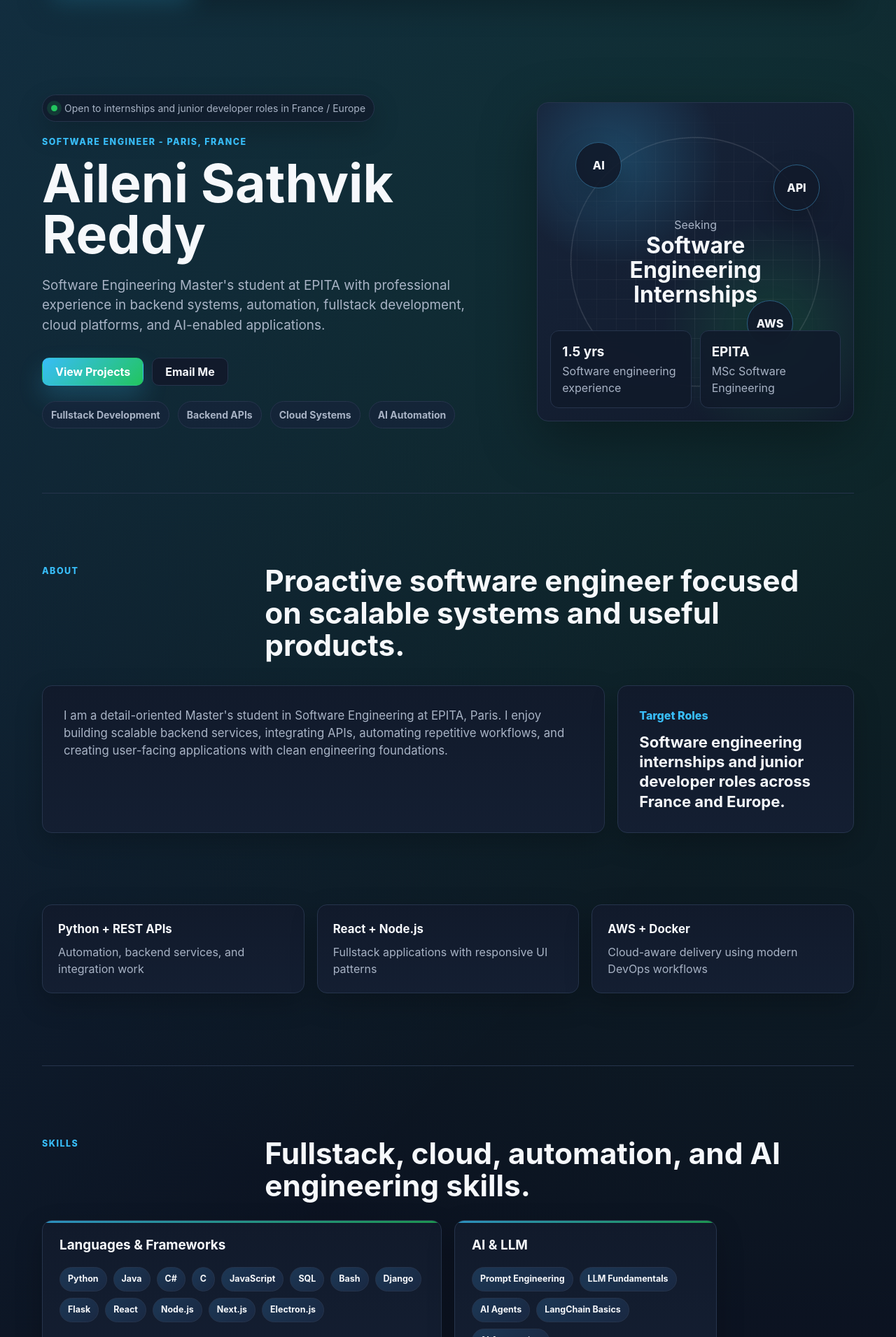
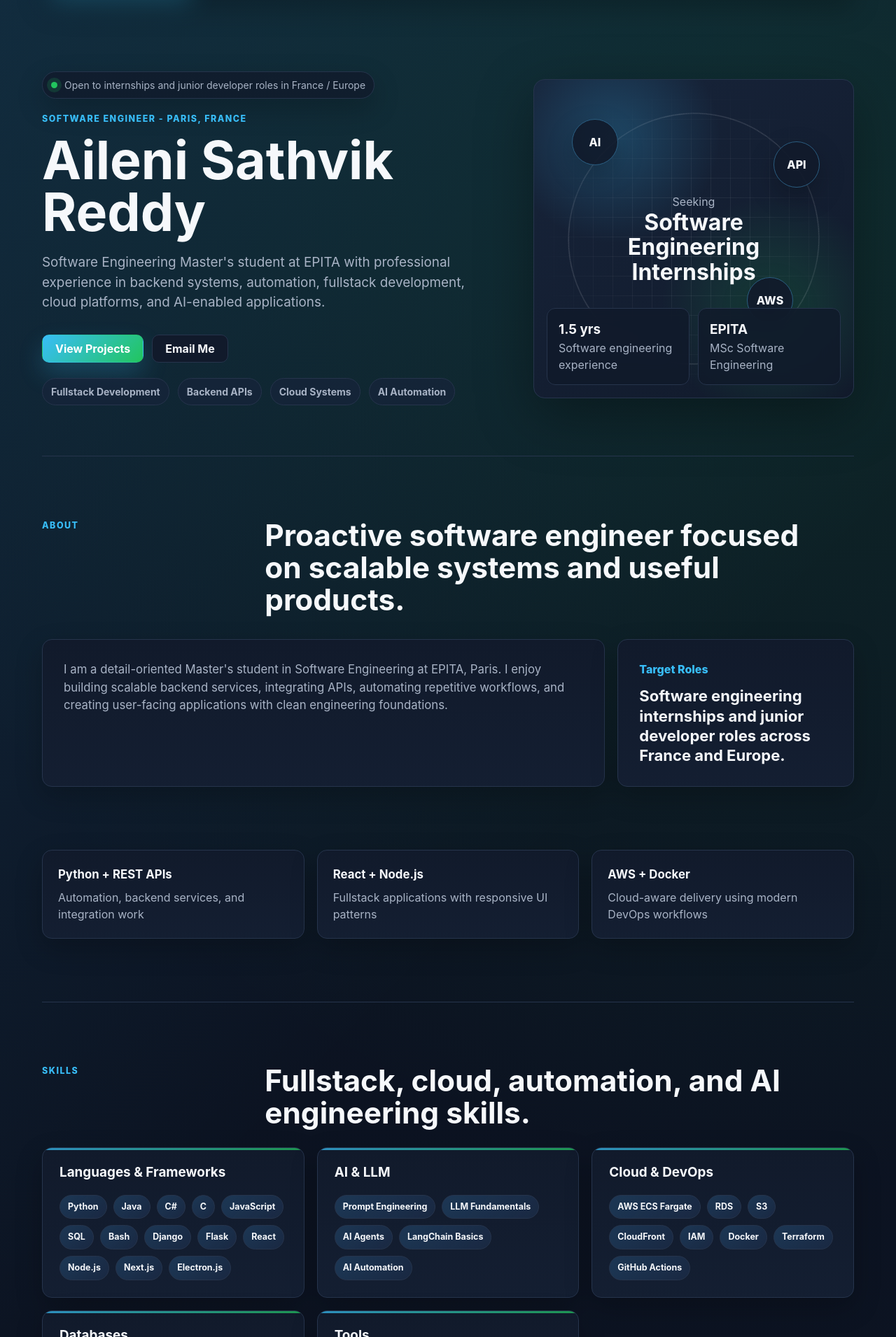
Before and after one commit to Sathvik733/my_portfolio, a React (Vite) app: page / in a window 1280 px wide. Shown: the part 90-2000 px from the top of the page at 70% size. Built offline with nearby package versions, Linux system fonts and the light colour scheme.

Commit message:
Font size issue resolved

```diff
--- a/src/App.css
+++ b/src/App.css
@@ -1,18 +1,18 @@
 .site-shell {
   width: min(1160px, calc(100% - 40px));
   margin: 0 auto;
-  padding: 24px 0 72px;
+  padding: 1.5rem 0 4.5rem;
 }
 
 .nav {
   position: sticky;
-  top: 18px;
+  top: 1.125rem;
   z-index: 20;
   display: grid;
   grid-template-columns: auto 1fr auto;
   align-items: center;
-  gap: 16px;
-  padding: 10px;
+  gap: 1rem;
+  padding: 0.625rem;
   border: 1px solid var(--border);
   border-radius: 12px;
   background: color-mix(in srgb, var(--surface) 88%, transparent);
@@ -30,12 +30,12 @@
   align-items: center;
   justify-content: center;
   text-decoration: none;
-  font-weight: 750;
+  font-weight: 700;
 }
 
 .brand {
-  gap: 10px;
-  padding: 4px 12px 4px 4px;
+  gap: 0.625rem;
+  padding: 0.25rem 0.75rem 0.25rem 0.25rem;
   color: #ffffff;
   background:
     linear-gradient(135deg, color-mix(in srgb, var(--accent) 28%, transparent), transparent),
@@ -45,9 +45,9 @@
 }
 
 .brand img {
-  width: 34px;
-  height: 34px;
-  border-radius: 10px;
+  width: 2.125rem;
+  height: 2.125rem;
+  border-radius: 0.625rem;
   display: block;
 }
 
@@ -96,12 +96,12 @@
 }
 
 .hero-section {
-  min-height: calc(100svh - 96px);
+  min-height: auto;
   display: grid;
-  grid-template-columns: minmax(0, 1.08fr) minmax(340px, 0.76fr);
+  grid-template-columns: minmax(0, 1.08fr) minmax(20rem, 0.76fr);
   align-items: center;
-  gap: clamp(28px, 5vw, 64px);
-  padding: clamp(72px, 9vw, 116px) 0 72px;
+  gap: clamp(1.75rem, 4vw, 4rem);
+  padding: clamp(4.5rem, 8vw, 6.5rem) 0 clamp(3.75rem, 6vw, 4.5rem);
 }
 
 .status-row {
@@ -109,9 +109,9 @@
   max-width: 100%;
   display: inline-flex;
   align-items: center;
-  gap: 10px;
-  margin-bottom: 20px;
-  padding: 8px 12px;
+  gap: 0.625rem;
+  margin-bottom: 1.25rem;
+  padding: 0.5rem 0.75rem;
   border: 1px solid var(--border);
   border-radius: 999px;
   color: var(--muted);
@@ -121,8 +121,8 @@
 }
 
 .status-dot {
-  width: 9px;
-  height: 9px;
+  width: 0.5625rem;
+  height: 0.5625rem;
   border-radius: 50%;
   background: var(--success);
   box-shadow: 0 0 0 6px color-mix(in srgb, var(--success) 16%, transparent);
@@ -146,7 +146,7 @@
   margin: 0;
   color: var(--accent);
   font-size: var(--font-xs);
-  font-weight: 850;
+  font-weight: 800;
   letter-spacing: 0.12em;
   text-transform: uppercase;
 }
@@ -209,7 +209,7 @@
 
 .profile-panel {
   position: relative;
-  min-height: 456px;
+  min-height: clamp(22rem, 38vw, 28.5rem);
   overflow: hidden;
   border: 1px solid var(--border);
   border-radius: 16px;
@@ -247,30 +247,30 @@
 .profile-orbit span {
   position: absolute;
   display: grid;
-  width: 66px;
-  height: 66px;
+  width: 4.125rem;
+  height: 4.125rem;
   place-items: center;
   border: 1px solid color-mix(in srgb, var(--accent) 30%, var(--border));
   border-radius: 50%;
   color: var(--text);
   background: color-mix(in srgb, var(--surface) 90%, transparent);
   box-shadow: var(--shadow-soft);
-  font-weight: 850;
+  font-weight: 800;
 }
 
 .profile-orbit span:nth-child(1) {
-  top: 56px;
-  left: 54px;
+  top: 3.5rem;
+  left: 3.375rem;
 }
 
 .profile-orbit span:nth-child(2) {
-  top: 88px;
-  right: 48px;
+  top: 5.5rem;
+  right: 3rem;
 }
 
 .profile-orbit span:nth-child(3) {
-  right: 86px;
-  bottom: 106px;
+  right: 5.375rem;
+  bottom: 6.625rem;
 }
 
 .profile-core {
@@ -301,9 +301,9 @@
 
 .stats-grid {
   position: absolute;
-  right: 18px;
-  bottom: 18px;
-  left: 18px;
+  right: 1.125rem;
+  bottom: 1.125rem;
+  left: 1.125rem;
   display: grid;
   grid-template-columns: repeat(2, 1fr);
   gap: 12px;
@@ -324,14 +324,14 @@
 }
 
 .section {
-  padding: clamp(68px, 8vw, 104px) 0;
+  padding: clamp(4.25rem, 7vw, 6.25rem) 0;
   border-top: 1px solid var(--border);
 }
 
 .section-heading {
   display: grid;
-  grid-template-columns: minmax(150px, 0.34fr) minmax(0, 1fr);
-  gap: 32px;
+  grid-template-columns: minmax(9rem, 0.34fr) minmax(0, 1fr);
+  gap: clamp(1.25rem, 3vw, 2rem);
   align-items: start;
   margin-bottom: 34px;
 }
@@ -369,20 +369,20 @@
 
 .about-grid > p {
   margin: 0;
-  padding: 30px;
+  padding: 1.875rem;
   color: var(--muted);
   font-size: var(--font-md);
 }
 
 .highlight-card {
-  padding: 30px;
+  padding: 1.875rem;
 }
 
 .highlight-card span {
   display: block;
   margin-bottom: 12px;
   color: var(--accent);
-  font-weight: 850;
+  font-weight: 800;
 }
 
 .highlight-card strong {
@@ -392,13 +392,13 @@
 
 .metrics-section {
   display: grid;
-  grid-template-columns: repeat(3, minmax(0, 1fr));
+  grid-template-columns: repeat(auto-fit, minmax(min(100%, 17rem), 1fr));
   gap: 18px;
-  padding-bottom: clamp(68px, 8vw, 104px);
+  padding-bottom: clamp(4.25rem, 7vw, 6.25rem);
 }
 
 .metrics-section article {
-  padding: 22px;
+  padding: 1.375rem;
   transition:
     transform 180ms ease,
     border-color 180ms ease;
@@ -427,7 +427,7 @@
 }
 
 .skills-grid.grouped {
-  grid-template-columns: repeat(6, minmax(0, 1fr));
+  grid-template-columns: repeat(auto-fit, minmax(min(100%, 19rem), 1fr));
 }
 
 .skill-card,
@@ -440,16 +440,9 @@
 }
 
 .skill-card {
-  min-height: 216px;
-  padding: 24px;
+  padding: 1.5rem;
   position: relative;
   overflow: hidden;
-  grid-column: span 2;
-}
-
-.skill-card:nth-child(1),
-.skill-card:nth-child(3) {
-  grid-column: span 3;
 }
 
 .skill-card::before {
@@ -478,15 +471,16 @@
 }
 
 .projects-grid {
-  grid-template-columns: repeat(3, minmax(0, 1fr));
+  grid-template-columns: repeat(auto-fit, minmax(min(100%, 20rem), 1fr));
   align-items: stretch;
 }
 
 .project-card {
-  min-height: 440px;
+  min-height: 0;
+  height: 100%;
   display: flex;
   flex-direction: column;
-  padding: 24px;
+  padding: 1.5rem;
   position: relative;
   overflow: hidden;
 }
@@ -509,8 +503,8 @@
 }
 
 .project-icon-box {
-  width: 50px;
-  height: 50px;
+  width: 3.125rem;
+  height: 3.125rem;
   display: grid;
   place-items: center;
   border: 1px solid color-mix(in srgb, var(--accent) 40%, var(--border));
@@ -521,8 +515,8 @@
 }
 
 .project-icon {
-  width: 22px;
-  height: 22px;
+  width: 1.375rem;
+  height: 1.375rem;
   fill: currentColor;
   color: var(--accent);
 }
@@ -543,7 +537,7 @@
 .project-topline a,
 .contact-card a {
   color: var(--accent);
-  font-weight: 850;
+  font-weight: 800;
   text-decoration: none;
 }
 
@@ -593,7 +587,7 @@
   color: var(--muted);
   background: var(--chip-bg);
   font-size: var(--font-xs);
-  font-weight: 750;
+  font-weight: 700;
 }
 
 .skill-tags {
@@ -620,15 +614,15 @@
 
 .timeline-item {
   display: grid;
-  grid-template-columns: minmax(210px, 0.38fr) minmax(0, 1fr);
+  grid-template-columns: minmax(13rem, 0.38fr) minmax(0, 1fr);
   gap: 28px;
-  padding: 28px;
+  padding: 1.75rem;
 }
 
 .timeline-item span,
 .company {
   color: var(--accent);
-  font-weight: 850;
+  font-weight: 800;
 }
 
 .timeline-item h3 {
@@ -640,12 +634,12 @@
 }
 
 .cert-grid {
-  grid-template-columns: repeat(3, minmax(0, 1fr));
+  grid-template-columns: repeat(auto-fit, minmax(min(100%, 18rem), 1fr));
 }
 
 .cert-card {
-  min-height: 174px;
-  padding: 26px;
+  min-height: 0;
+  padding: 1.625rem;
 }
 
 .cert-card span {
@@ -653,7 +647,7 @@
   margin-bottom: 16px;
   color: var(--accent);
   font-size: var(--font-xs);
-  font-weight: 850;
+  font-weight: 800;
   letter-spacing: 0.1em;
   text-transform: uppercase;
 }
@@ -668,14 +662,14 @@
 
 .contact-card {
   display: grid;
-  grid-template-columns: 1.35fr 0.85fr 0.8fr;
+  grid-template-columns: minmax(0, 1.35fr) minmax(0, 0.85fr) minmax(0, 0.8fr);
   gap: 12px;
-  padding: 14px;
+  padding: 0.875rem;
 }
 
 .contact-card a,
 .contact-card span {
-  min-height: 62px;
+  min-height: 3.875rem;
   display: grid;
   place-items: center;
   border: 1px solid transparent;
@@ -759,20 +753,7 @@
   }
 
   .profile-panel {
-    min-height: 390px;
-  }
-
-  .skills-grid.grouped,
-  .projects-grid,
-  .cert-grid,
-  .metrics-section {
-    grid-template-columns: repeat(2, minmax(0, 1fr));
-  }
-
-  .skill-card,
-  .skill-card:nth-child(1),
-  .skill-card:nth-child(3) {
-    grid-column: auto;
+    min-height: clamp(22rem, 54vw, 24.5rem);
   }
 
   .contact-card {
@@ -783,11 +764,11 @@
 @media (max-width: 560px) {
   .site-shell {
     width: min(100% - 18px, 460px);
-    padding-top: 10px;
+    padding-top: 0.625rem;
   }
 
   .nav {
-    top: 8px;
+    top: 0.5rem;
   }
 
   .nav-links a {
@@ -812,12 +793,12 @@
   }
 
   .profile-panel {
-    min-height: 360px;
+    min-height: 22.5rem;
   }
 
   .profile-orbit span {
-    width: 54px;
-    height: 54px;
+    width: 3.375rem;
+    height: 3.375rem;
   }
 
   .skills-grid.grouped,
@@ -833,9 +814,9 @@
   .highlight-card,
   .timeline-item,
   .skill-card,
-  .cert-card,
-  .metrics-section article {
-    padding: 20px;
+    .cert-card,
+    .metrics-section article {
+    padding: 1.25rem;
   }
 
   .project-card,
--- a/src/index.css
+++ b/src/index.css
@@ -52,10 +52,17 @@
   box-sizing: border-box;
 }
 
+*::before,
+*::after {
+  box-sizing: border-box;
+}
+
 html {
   font-size: 16px;
   scroll-behavior: smooth;
   scroll-padding-top: 104px;
+  -webkit-text-size-adjust: 100%;
+  text-size-adjust: 100%;
 }
 
 body {
@@ -69,6 +76,10 @@ body {
     var(--bg);
 }
 
+#root {
+  min-height: 100vh;
+}
+
 body,
 button,
 input,
@@ -79,6 +90,7 @@ textarea {
 }
 
 button {
+  border: 0;
   font-family: inherit;
 }
 
@@ -95,7 +107,14 @@ h1,
 h2,
 h3,
 p {
+  margin: 0;
   overflow-wrap: anywhere;
+}
+
+img,
+svg {
+  display: block;
+  max-width: 100%;
 }
 
 ::selection {
```
